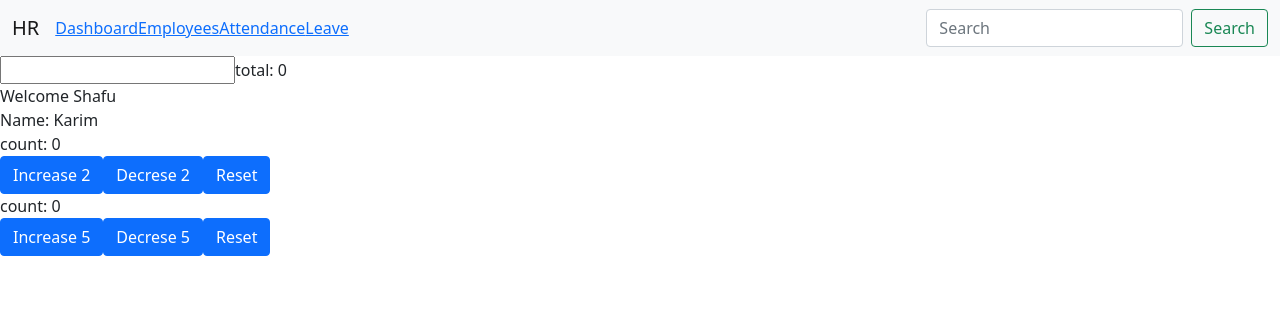
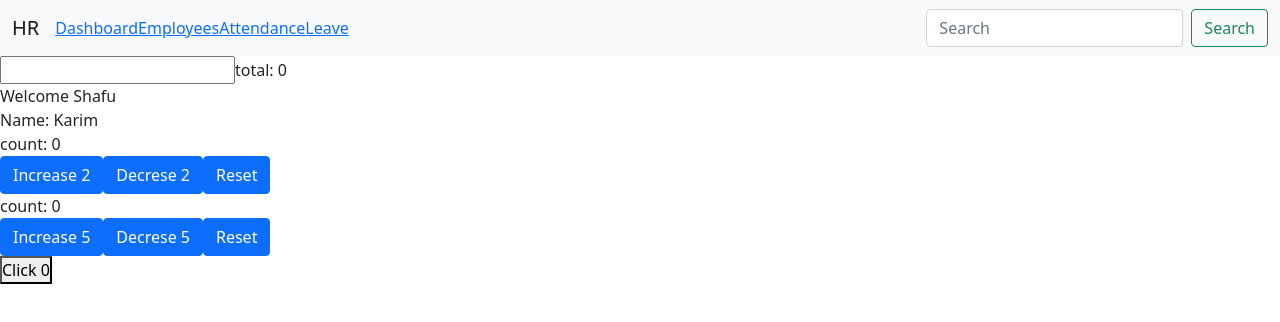
Before and after one commit to HussainShafayet/reactpractise, a React (Create React App) app: page / in a window 1280 px wide. Shown: the top 322 px of the page. Built offline with nearby package versions, Linux system fonts and the light colour scheme.

Commit message:
useReducer practise

```diff
--- a/src/components/B.js
+++ b/src/components/B.js
@@ -1,28 +1,26 @@
 import React, {useContext} from 'react'
 import Acontext from './A';
+import {useReducer} from 'react';
+const initialState = {
+    value: 0
+}
+function reducer(state, action) {
+    switch (action.type) {
+        case 'increase':
+            return {...state, value: state.value + action.value}
 
+        default:
+            return state;
+    }
+
+}
 const B = () => {
-    const {count} = useContext(Acontext);
-    console.log('const', count);
-
+    //const {count} = useContext(Acontext);
+    //console.log('const', count);
+    const [count, dispatch] = useReducer(reducer, initialState)
   return (
     <div>
-        {/*<ThemeConsumer >
-        {({color})=>{
-            return (<div>
-              Welcome {color}
-            </div>)
-          }}
-          {({color})=>{
-            return (
-                <>
-                   color {color}
-                </>
-            )
-          }}
-        </ThemeConsumer>*/}
-
-
+        <button onClick={()=>dispatch({type:'increase',value:1})}>Click {count.value}</button>
     </div>
   )
 }
```
